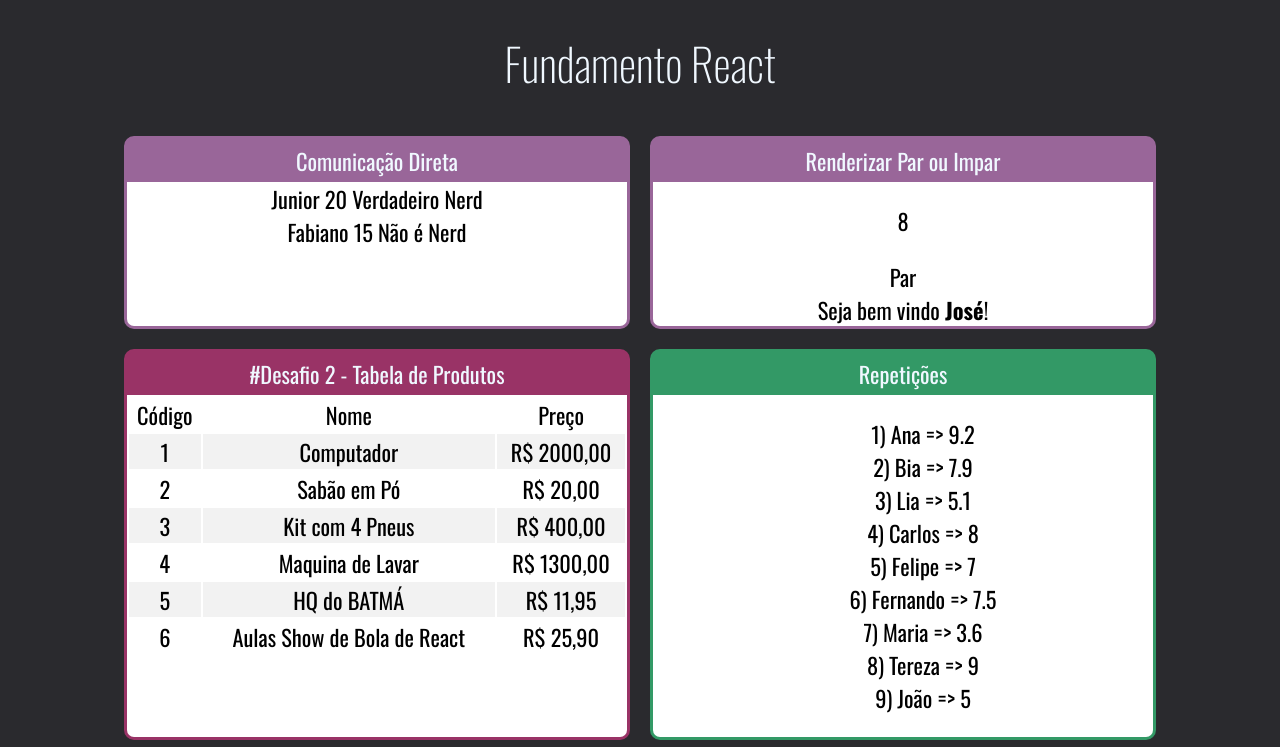
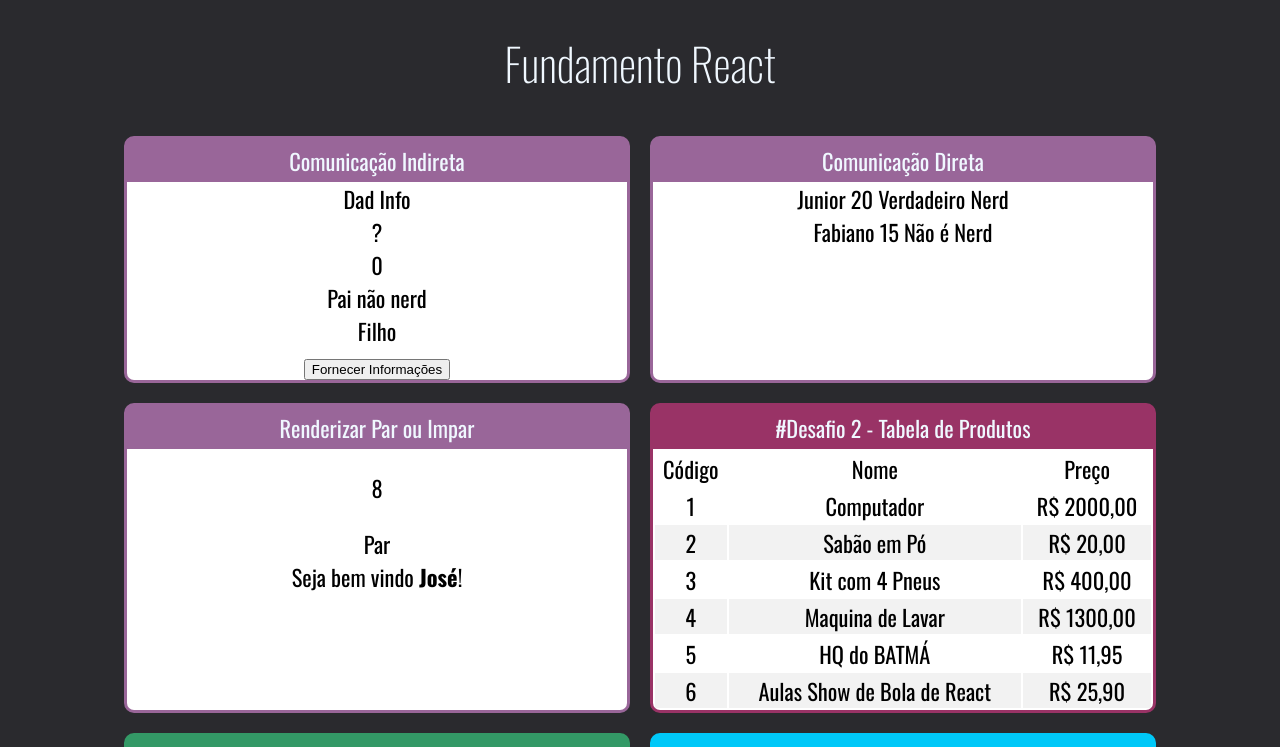
Before and after one commit to CarlosGenuino/fundamentos-react, a React (Create React App) app: page / in a window 1280 px wide. Shown: the top 747 px of the page. Built offline with nearby package versions, Linux system fonts and the light colour scheme; the HTML template or start-up script is replaced by a standard one.

Commit message:
Comunicação Indireta com hook useState

```diff
--- a/src/App.jsx
+++ b/src/App.jsx
@@ -13,6 +13,7 @@ import TabelaProduto from './components/repeticao/TabelaProduto';
 import ParOuImpar from './components/condicional/ParOuImpar';
 import UserInfo from './components/condicional/UserInfo';
 import DiretaPai from './components/comunicacao/DiretaPai';
+import IndiretaPai from './components/comunicacao/IndiretaPai';
 
 export default () => (
   <div id="app">
@@ -20,6 +21,9 @@ export default () => (
 
     <div className="cards">
 
+    <Card titulo="Comunicação Indireta" color="#996699">
+            <IndiretaPai />
+        </Card>
 
         <Card titulo="Comunicação Direta" color="#996699">
             <DiretaPai/>
--- /dev/null
+++ b/src/components/comunicacao/IndiretaFilho.jsx
@@ -0,0 +1,14 @@
+import React from 'react'
+
+export default props => {
+
+
+    return (
+        <div>
+            <div>Filho</div>
+            <button onClick={() => {
+                props.quandoClick('Ralf', 50, false);
+            }}>Fornecer Informações</button>
+        </div>
+    )
+}
--- /dev/null
+++ b/src/components/comunicacao/IndiretaPai.jsx
@@ -0,0 +1,24 @@
+import React, {useState} from 'react'
+import IndiretaFilho from './IndiretaFilho'
+
+export default props => {
+    let [nome, setNome] = useState('?');
+    let [idade, setIdade] = useState(0);
+    let [nerd, setNerd] = useState(false);
+    function fornecerInformacoes(nome, idade, nerd){
+        setNome(nome)
+        setIdade(idade)
+        setNerd(nerd)
+    }
+
+    return (
+        <div>
+            <div>Dad Info</div>
+            <div>{nome}</div>
+            <div>{idade}</div>
+            <div>{nerd ? 'Pai nerd':'Pai não nerd'}</div>
+
+            <IndiretaFilho quandoClick={fornecerInformacoes}/>
+        </div>
+    )
+}
--- a/src/components/repeticao/TabelaProduto.jsx
+++ b/src/components/repeticao/TabelaProduto.jsx
@@ -23,7 +23,9 @@ export default props => {
                     <td>Preço</td>
                 </tr>
             </thead>
-            {tableRows}
+            <tbody>
+                {tableRows}
+            </tbody>
         </table>
     )
 
```
